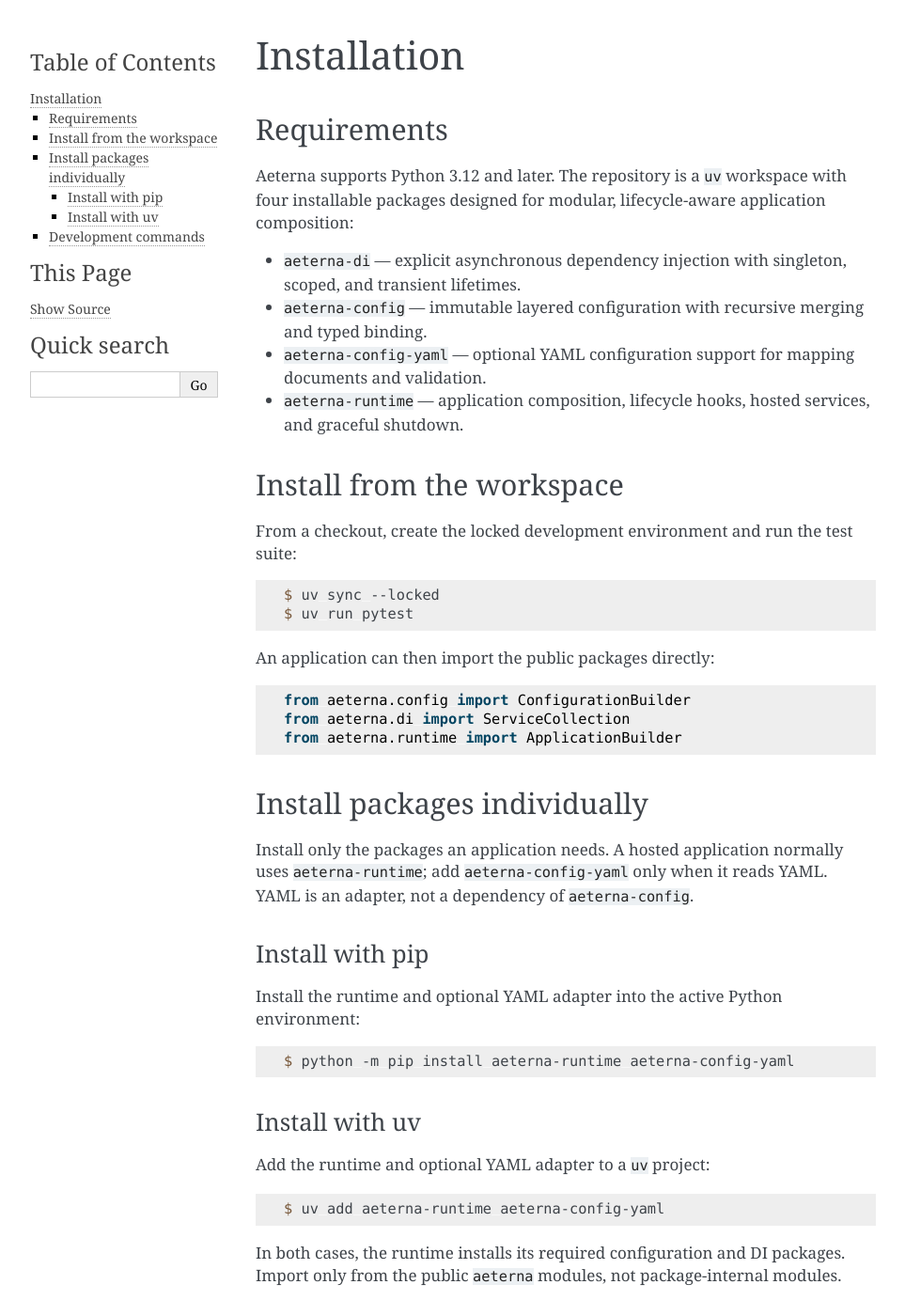
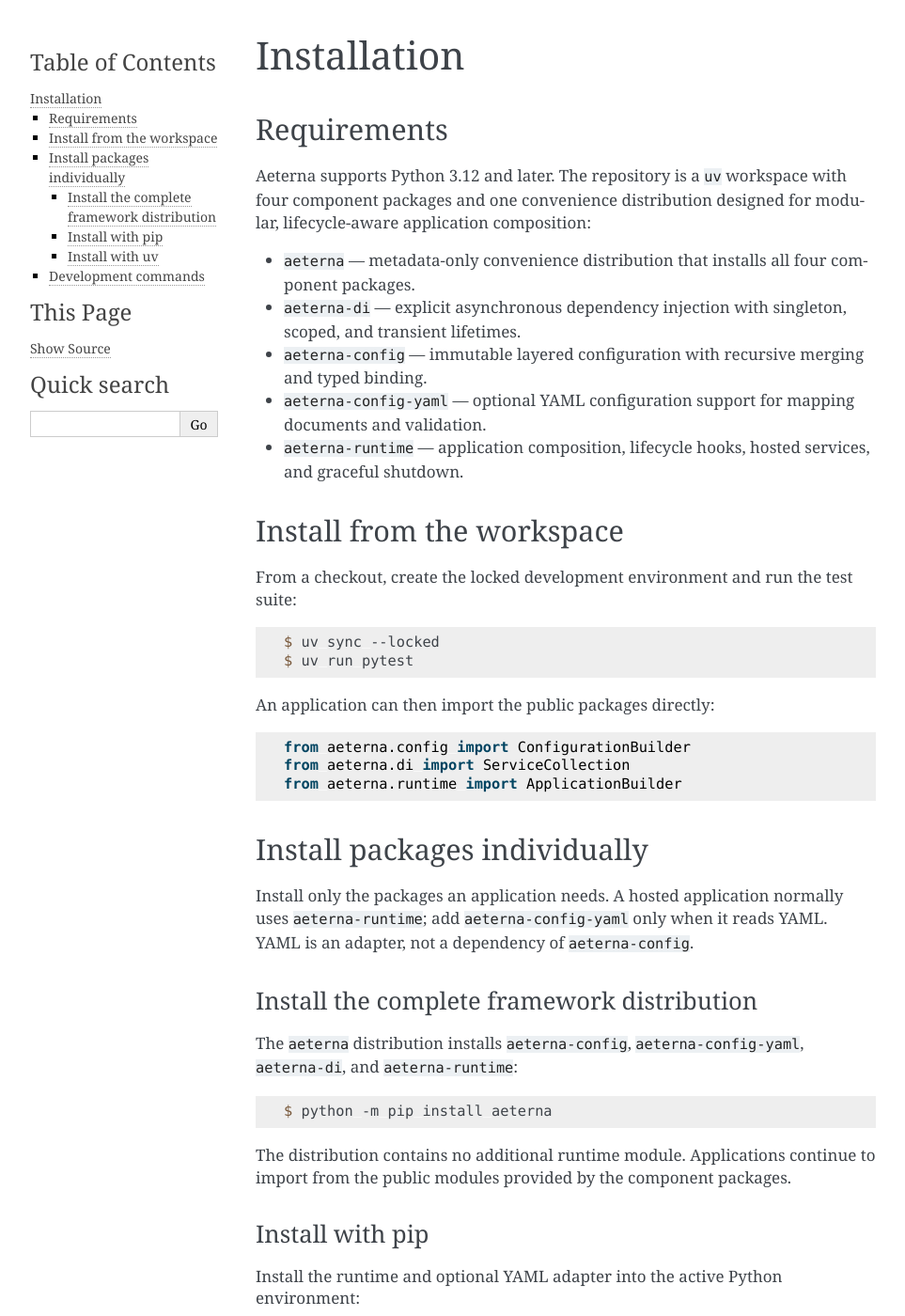
Before and after one commit to aochoae/aeterna, a Sphinx documentation site: the page built from docs/installation.rst, in a window 1280 px wide and 1400 px high. Shown: the whole window at 94% size, without its empty margins (148-1111 px from the left). Built offline with Sphinx 7.4.7, drawn with Linux system fonts in a browser that asks for light colours.

Commit message:
feat(packaging): add aeterna meta-package

```diff
--- a/docs/architecture.rst
+++ b/docs/architecture.rst
@@ -30,7 +30,9 @@ package. The YAML adapter depends on configuration; the runtime depends on
 both core packages. Each distribution contributes a focused subpackage to the
 shared ``aeterna`` namespace: ``aeterna.config``, ``aeterna.di``,
 ``aeterna.config_yaml``, or ``aeterna.runtime``. Keep adapters and
-application-specific integrations out of the core packages.
+application-specific integrations out of the core packages. The top-level
+``aeterna`` distribution is metadata-only: it installs these component
+distributions and contributes no additional Python implementation.
 
 Composition flow
 ----------------
--- a/docs/index.rst
+++ b/docs/index.rst
@@ -13,7 +13,8 @@ shutdown semantics.
 Use only the layers your application needs. ``aeterna-config`` and
 ``aeterna-di`` are independent core packages. ``aeterna-config-yaml`` adds the
 optional YAML provider, and ``aeterna-runtime`` composes configuration and DI
-into an application host.
+into an application host. The ``aeterna`` distribution is a metadata-only
+convenience package that installs all four components together.
 
 Why Aeterna
 -----------
--- a/docs/installation.rst
+++ b/docs/installation.rst
@@ -5,9 +5,11 @@ Requirements
 ------------
 
 Aeterna supports Python 3.12 and later. The repository is a ``uv`` workspace
-with four installable packages designed for modular, lifecycle-aware
-application composition:
+with four component packages and one convenience distribution designed for
+modular, lifecycle-aware application composition:
 
+* ``aeterna`` — metadata-only convenience distribution that installs all four
+  component packages.
 * ``aeterna-di`` — explicit asynchronous dependency injection with singleton,
   scoped, and transient lifetimes.
 * ``aeterna-config`` — immutable layered configuration with recursive merging
@@ -42,6 +44,19 @@ Install packages individually
 Install only the packages an application needs. A hosted application normally
 uses ``aeterna-runtime``; add ``aeterna-config-yaml`` only when it reads YAML.
 YAML is an adapter, not a dependency of ``aeterna-config``.
+
+Install the complete framework distribution
+~~~~~~~~~~~~~~~~~~~~~~~~~~~~~~~~~~~~~~~~~~~
+
+The ``aeterna`` distribution installs ``aeterna-config``,
+``aeterna-config-yaml``, ``aeterna-di``, and ``aeterna-runtime``:
+
+.. code-block:: console
+
+   $ python -m pip install aeterna
+
+The distribution contains no additional runtime module. Applications continue
+to import from the public modules provided by the component packages.
 
 Install with pip
 ~~~~~~~~~~~~~~~~
--- a/pyproject.toml
+++ b/pyproject.toml
@@ -1,5 +1,5 @@
 [project]
-name = "aeterna"
+name = "aeterna-workspace"
 version = "1.0.0.dev1"
 requires-python = ">=3.12"
 dependencies = [
```
Also changed, not shown: AGENTS.md (+14 -11 lines), README.md (+18 -1 lines), packages/aeterna/README.md (added), 6 other files.
